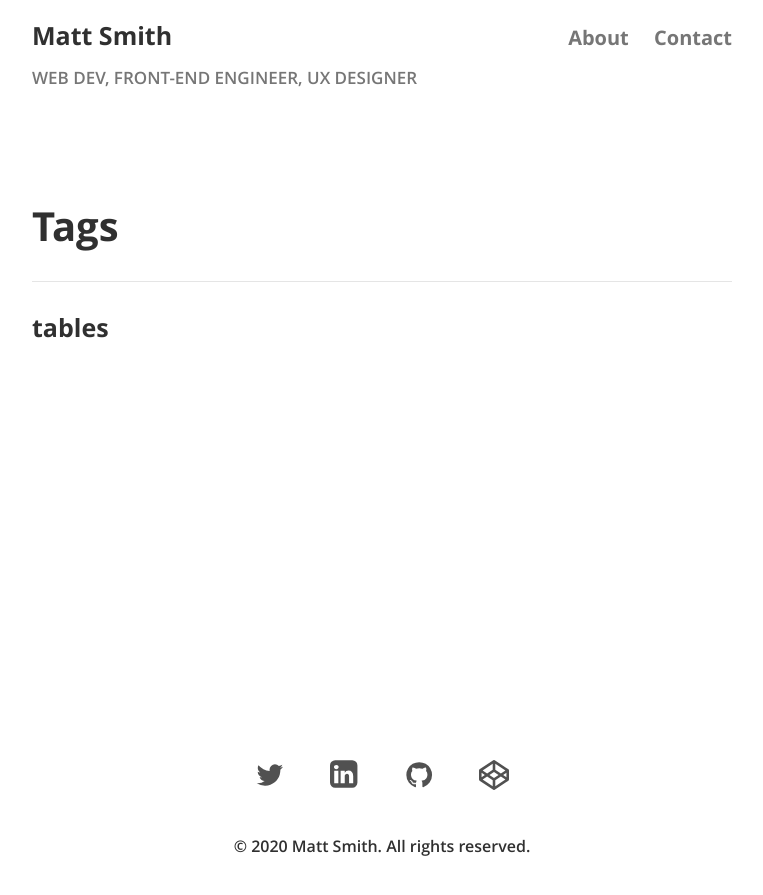
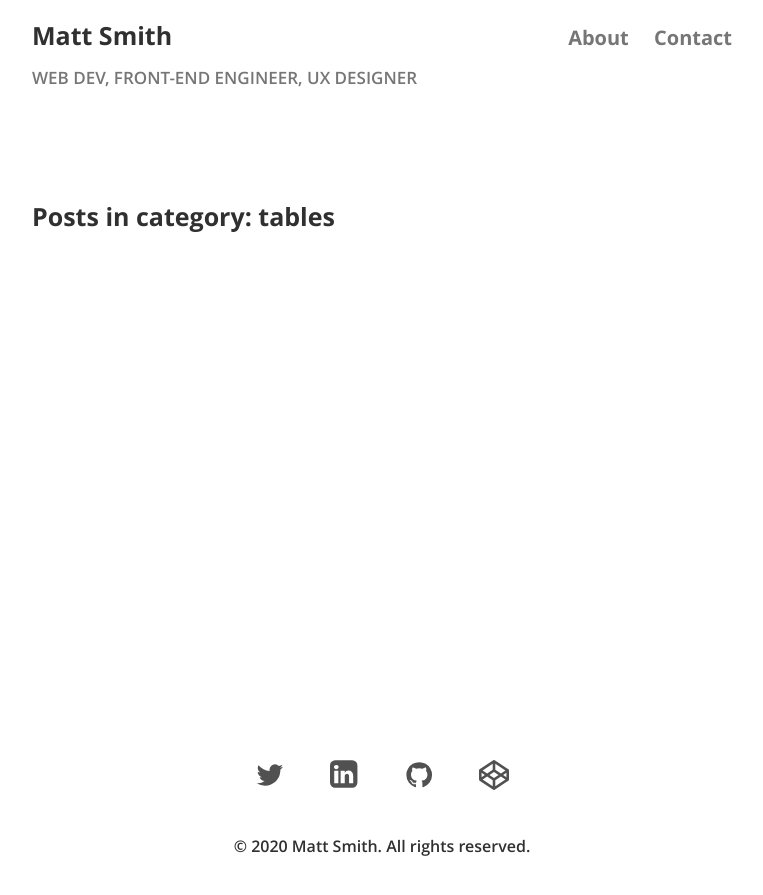
Before and after one commit to AllThingsSmitty/allthingssmitty.github.io, a Jekyll site: the page built from tags/tables/index.html, in a window 1280 px wide. Shown: the top 895 px of the page, without its empty margins (258-1021 px from the left). Built offline with Jekyll 4.4.1, drawn with Linux system fonts in a browser that asks for light colours; comment, search, counter and statistics services are not loaded.

Commit message:
Reformat tag titles

```diff
--- a/_layouts/tags.html
+++ b/_layouts/tags.html
@@ -3,10 +3,8 @@ layout: default
 title: Tags
 ---
 
-<h2 class="page-title">Tags</h2>
-
 <section class="tags">
-  <h3>{{ page.tag }}</h3>
+  <h3>Posts in category: {{ page.tag }}</h2>
   {% for post in site.tags[page.tag] %}
   <div class="row">
     <span>
--- a/_sass/_posts.scss
+++ b/_sass/_posts.scss
@@ -93,12 +93,13 @@
   }
 }
 
+
 // Tags page
 .tags {
 
   h3 {
-    border-top: 1px solid $border-color;
-    padding-top: 1.5rem;
+    margin-bottom: 1.5rem;
+    margin-top: 0;
   }
 
   .row {
```
